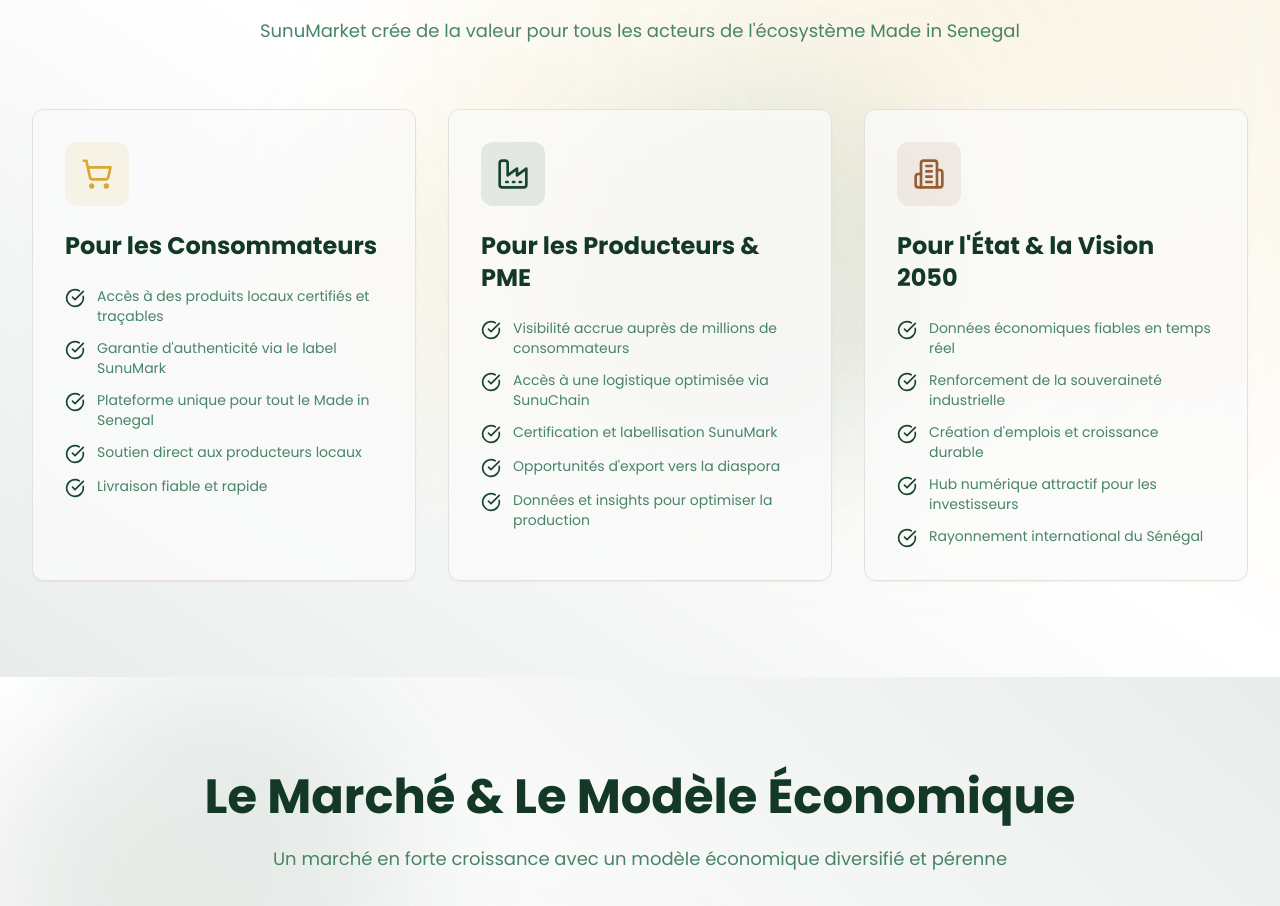
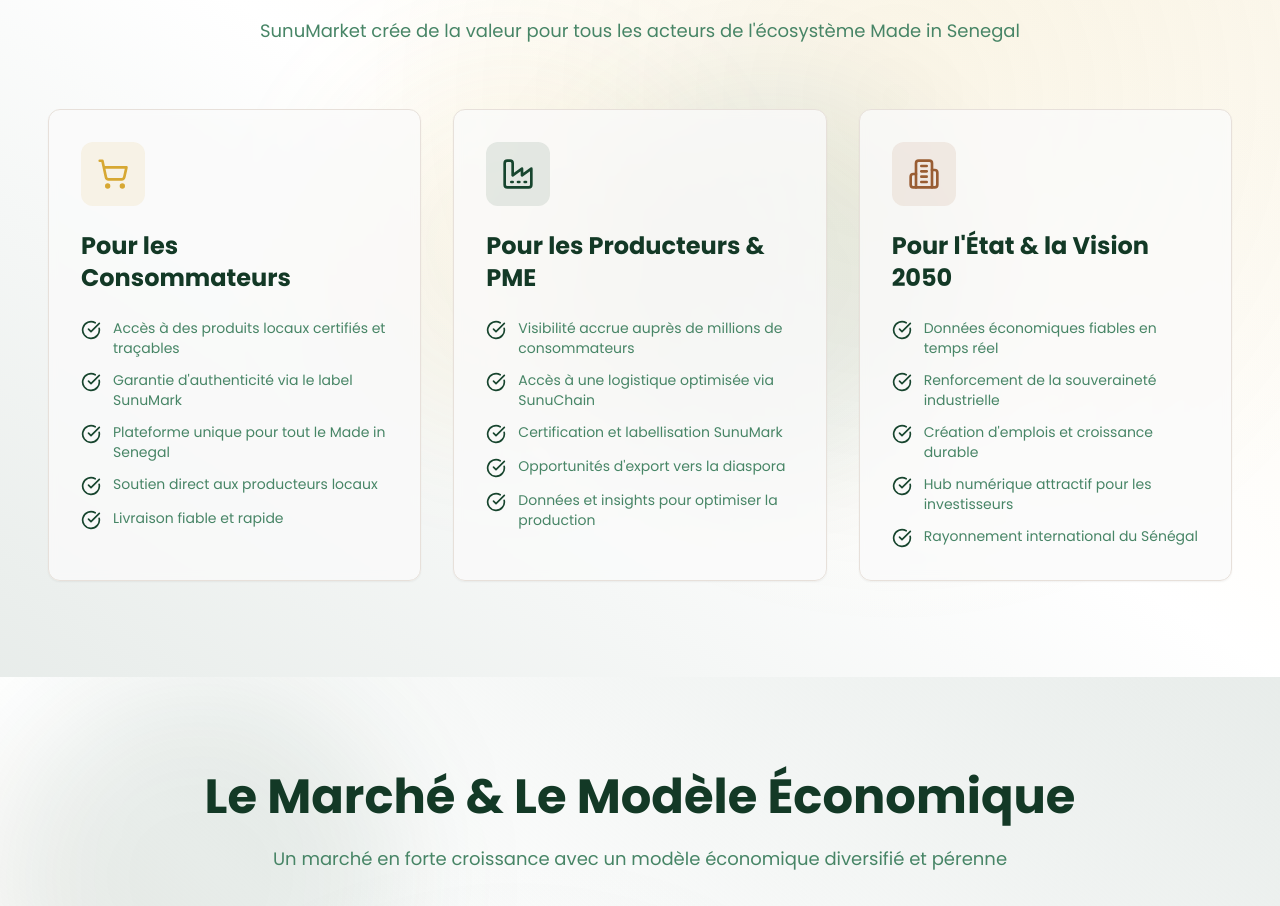
Before and after one commit to mouhaa-md/sunumarket, a React (Vite) app: page / in a window 1280 px wide. Shown: the part 2775-3681 px from the top of the page. Built offline with nearby package versions, Linux system fonts and the light colour scheme; the HTML template or start-up script is replaced by a standard one.

Commit message:
Revert zoom effect changes

```diff
--- a/src/components/ValueSection.tsx
+++ b/src/components/ValueSection.tsx
@@ -60,19 +60,19 @@ const ValueSection = () => {
         </p>
       </div>
 
-      <div className="grid md:grid-cols-3 gap-8">
+      <div className="grid md:grid-cols-3 gap-8 px-4">
         {valueProps.map((prop, index) => {
           const Icon = prop.icon;
           return (
             <Card
               key={index}
-              className="p-8 hover:shadow-2xl transition-all duration-500 hover:-translate-y-3 border-border bg-card/80 backdrop-blur-sm animate-slide-in-right group"
+              className="p-8 hover:shadow-2xl transition-all duration-500 hover:-translate-y-3 hover:scale-105 border-border bg-card/80 backdrop-blur-sm animate-slide-in-right group overflow-visible"
               style={{ animationDelay: `${index * 0.15}s` }}
             >
               <div className={`${prop.bgColor} w-16 h-16 rounded-xl flex items-center justify-center mb-6 group-hover:scale-110 transition-transform duration-300`}>
                 <Icon className={`h-8 w-8 ${prop.color} group-hover:scale-110 transition-transform duration-300`} />
               </div>
-              <h3 className="text-2xl font-bold mb-6 transition-colors duration-300">{prop.title}</h3>
+              <h3 className="text-2xl font-bold mb-6 group-hover:gradient-text transition-all duration-300">{prop.title}</h3>
               <ul className="space-y-3">
                 {prop.benefits.map((benefit, idx) => (
                   <li key={idx} className="flex items-start gap-3 group/item hover:translate-x-1 transition-transform duration-200">
```
